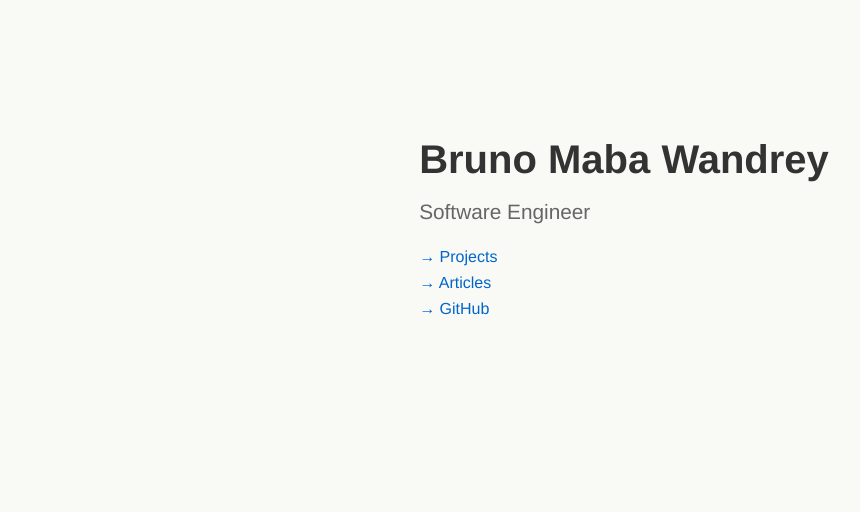
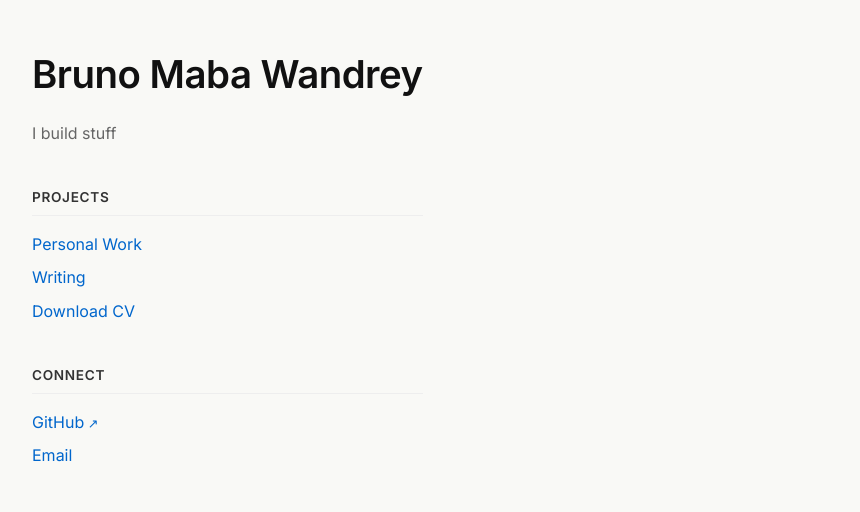
Before and after one commit to bwandrey/bwandrey.github.io, a plain HTML site: page index.html in a window 1280 px wide. Shown: the part 182-694 px from the top of the page, without its empty margins (16-876 px from the left). Drawn offline with Linux system fonts and the light colour scheme.

Commit message:
first commit

```diff
--- a/index.html
+++ b/index.html
@@ -4,58 +4,116 @@
     <meta charset="UTF-8" />
     <meta name="viewport" content="width=device-width, initial-scale=1.0" />
     <title>Bruno Maba Wandrey</title>
+
+    <!-- Load Inter font -->
+    <link rel="preconnect" href="https://fonts.googleapis.com">
+    <link rel="preconnect" href="https://fonts.gstatic.com" crossorigin>
+    <link href="https://fonts.googleapis.com/css2?family=Inter:wght@400;600&display=swap" rel="stylesheet">
+
     <style>
+        :root {
+            --top-offset: 25vh;
+            --left-padding: 3rem;
+        }
+
+        * {
+            box-sizing: border-box;
+        }
+
         body {
             margin: 0;
             padding: 0;
-            font-family: 'Helvetica Neue', sans-serif;
-            background-color: #f9f9f6; /* nice eggshell tone */
-            color: #333;
-            display: flex;
-            justify-content: center;
-            align-items: center;
-            min-height: 100vh;
+            font-family: 'Inter', sans-serif;
+            background-color: #f9f9f6;
+            color: #111;
+            position: relative;
+            height: 100vh;
+            line-height: 1.6;
+            animation: fadeIn 1s ease;
+        }
+
+        @keyframes fadeIn {
+            from { opacity: 0; transform: translateY(10px); }
+            to { opacity: 1; transform: translateY(0); }
         }
 
         .container {
-            text-align: left;
+            position: absolute;
+            top: var(--top-offset);
+            left: var(--left-padding);
             max-width: 600px;
-            padding: 2rem;
         }
 
         h1 {
-            font-size: 2.5rem;
-            margin-bottom: 0.2rem;
+            font-size: 2.4rem;
+            font-weight: 600;
+            margin-bottom: 0.4rem;
+            letter-spacing: -0.5px;
         }
 
-        h2 {
-            font-weight: 400;
-            font-size: 1.3rem;
-            margin-bottom: 1.5rem;
+        p.description {
             color: #666;
+            font-size: 1rem;
+            margin-bottom: 2.5rem;
+            max-width: 45ch;
+        }
+
+        .section {
+            margin-bottom: 2.5rem;
+        }
+
+        .section-title {
+            font-size: 0.85rem;
+            font-weight: 600;
+            color: #333;
+            text-transform: uppercase;
+            letter-spacing: 0.05em;
+            margin-bottom: 1rem;
+            border-bottom: 1px solid #eee;
+            padding-bottom: 0.4rem;
         }
 
         a {
             display: block;
+            text-decoration: none;
             color: #0066cc;
-            text-decoration: none;
             margin-bottom: 0.5rem;
+            font-size: 1rem;
+            position: relative;
             transition: color 0.2s;
         }
 
         a:hover {
             color: #004a99;
+            text-decoration: underline;
+        }
+
+        /* Add ↗ only to external links */
+        a[target="_blank"]::after {
+            content: ' ↗';
+            font-size: 0.8rem;
         }
     </style>
 </head>
 <body>
 <div class="container">
     <h1>Bruno Maba Wandrey</h1>
-    <h2>Software Engineer</h2>
+    <p class="description">
+        I build stuff
+    </p>
 
-    <a href="projects.html">→ Projects</a>
-    <a href="articles.html">→ Articles</a>
-    <a href="https://github.com/your-github-username" target="_blank">→ GitHub</a>
+    <div class="section">
+        <div class="section-title">Projects</div>
+        <a href="projects.html">Personal Work</a>
+        <a href="articles.html">Writing</a>
+        <a href="cv.pdf">Download CV</a>
+    </div>
+
+    <div class="section">
+        <div class="section-title">Connect</div>
+        <a href="https://github.com/bwandrey" target="_blank">GitHub</a>
+        <a href="mailto:mabawandrey@gmail.com">Email</a>
+    </div>
 </div>
 </body>
 </html>
```
Also changed, not shown: 1 other file.
